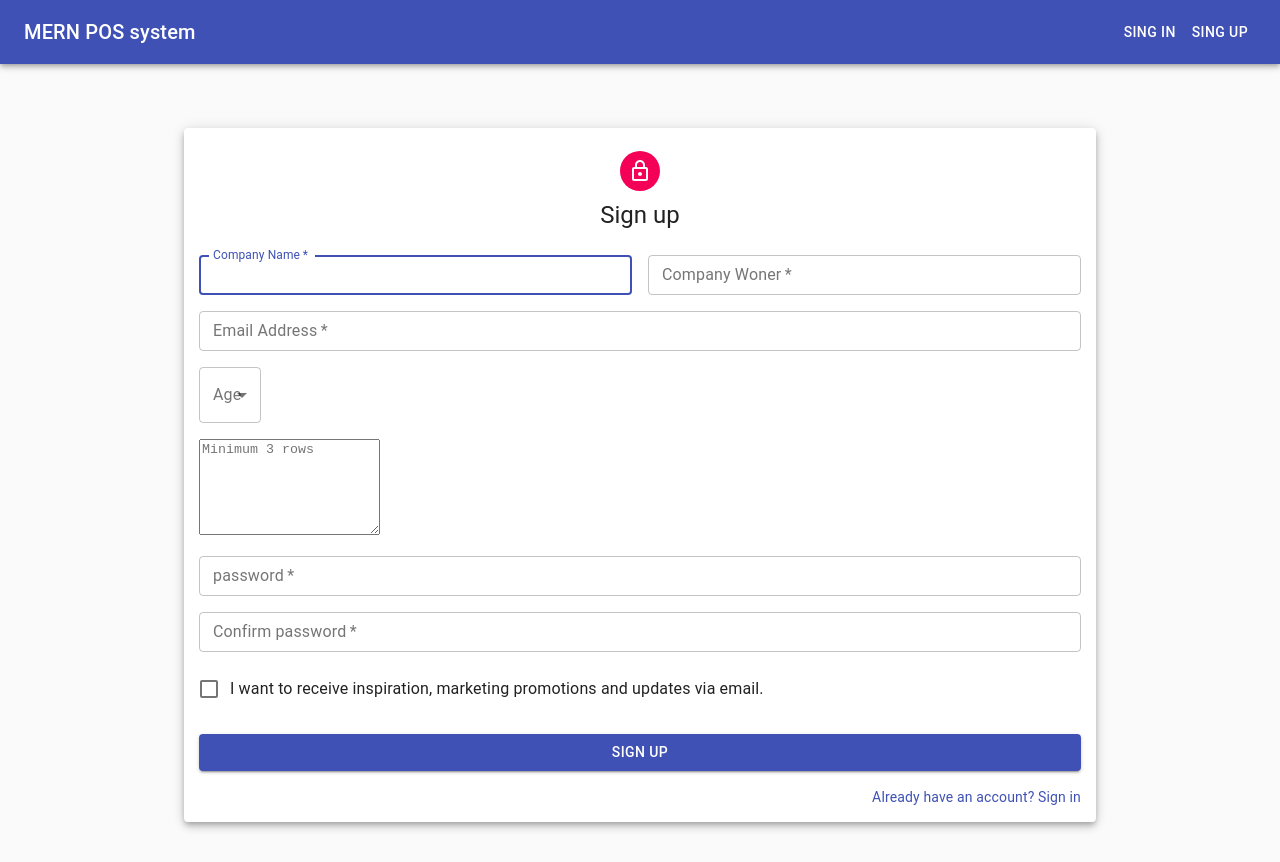
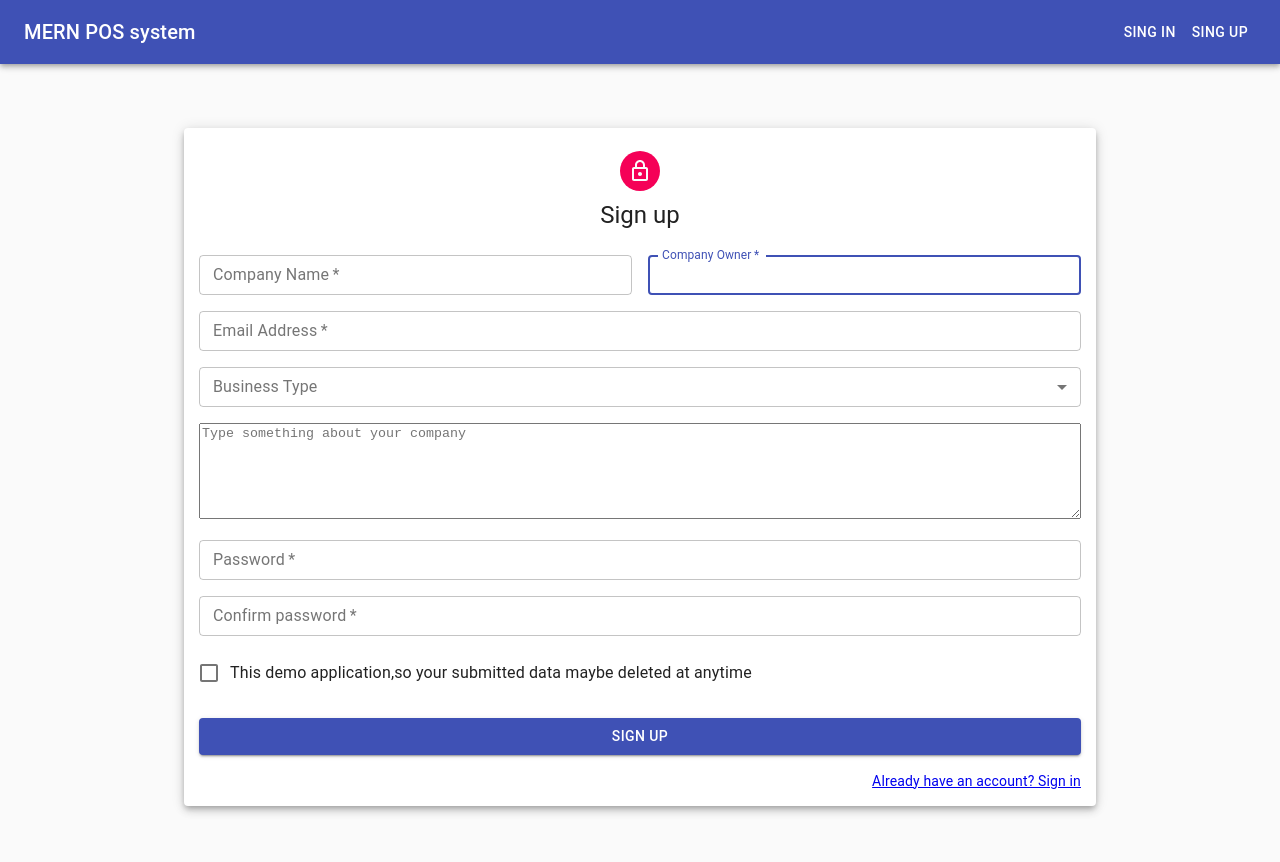
Before and after one commit to FriendsTech-Ltd/mern-pos, a React (Create React App) app in the folder client/: page /register in a window 1280 px wide. Built offline with nearby package versions, Linux system fonts and the light colour scheme; the HTML template or start-up script is replaced by a standard one.

Commit message:
complete signin signup page design

```diff
--- a/client/src/Components/Auth/SignIn.js
+++ b/client/src/Components/Auth/SignIn.js
@@ -1,19 +1,7 @@
 import React,{useState} from 'react';
-import Avatar from '@material-ui/core/Avatar';
-import Button from '@material-ui/core/Button';
-import CssBaseline from '@material-ui/core/CssBaseline';
-import TextField from '@material-ui/core/TextField';
-import FormControlLabel from '@material-ui/core/FormControlLabel';
-import Checkbox from '@material-ui/core/Checkbox';
-import Link from '@material-ui/core/Link';
-import Grid from '@material-ui/core/Grid';
-import Box from '@material-ui/core/Box';
+import {Link} from 'react-router-dom'
 import LockOutlinedIcon from '@material-ui/icons/LockOutlined';
-import Typography from '@material-ui/core/Typography';
-import { makeStyles } from '@material-ui/core/styles';
-import Container from '@material-ui/core/Container';
-import { Paper , Input} from '@material-ui/core';
-
+import {Grid,Box,Container, Avatar,Typography,makeStyles, Button,CssBaseline,TextField,FormControlLabel,Checkbox,Paper} from '@material-ui/core';
 
 
 const useStyles = makeStyles((theme) => ({
@@ -74,11 +62,7 @@ const onChange=e=>{setFormData({...formData,[e.target.name]:e.target.value});}
             margin="normal"
             required
             fullWidth
-            id="email"
             label="Email Address"
-            name="email"
-            autoComplete="email"
-            autoFocus
             name="email"
             value={email}
             onChange={e=> onChange(e)}
@@ -90,11 +74,7 @@ const onChange=e=>{setFormData({...formData,[e.target.name]:e.target.value});}
             margin="normal"
             required
             fullWidth
-            id="password"
             label="Password"
-            name="password"
-            autoComplete="password"
-            autoFocus
             name="password"
             value={password}
             onChange={e=> onChange(e)}
@@ -120,7 +100,7 @@ const onChange=e=>{setFormData({...formData,[e.target.name]:e.target.value});}
               </Link>
             </Grid>
             <Grid item>
-              <Link href="#" variant="body2">
+              <Link to="/register" variant="body2">
                 {"Don't have an account? Sign Up"}
               </Link>
             </Grid>
--- a/client/src/Components/Auth/SignUp.js
+++ b/client/src/Components/Auth/SignUp.js
@@ -1,19 +1,9 @@
 import React, { useState } from 'react';
+import {Link} from 'react-router-dom'
 
-import Avatar from '@material-ui/core/Avatar';
-import Button from '@material-ui/core/Button';
-import CssBaseline from '@material-ui/core/CssBaseline';
-import TextField from '@material-ui/core/TextField';
-import FormControlLabel from '@material-ui/core/FormControlLabel';
-import Checkbox from '@material-ui/core/Checkbox';
-import Link from '@material-ui/core/Link';
-import Grid from '@material-ui/core/Grid';
-import Box from '@material-ui/core/Box';
+import {Grid,Box,Container, Avatar,Typography,makeStyles, Button,CssBaseline,TextField,FormControlLabel,Checkbox,Paper, MenuItem, Select, InputLabel, FormControl, TextareaAutosize} from '@material-ui/core';
 import LockOutlinedIcon from '@material-ui/icons/LockOutlined';
-import Typography from '@material-ui/core/Typography';
-import { makeStyles } from '@material-ui/core/styles';
-import Container from '@material-ui/core/Container';
-import { Paper, MenuItem, Select, InputLabel, FormControl, TextareaAutosize} from '@material-ui/core';
+
 
 const useStyles = makeStyles((theme) => ({
   paper: {
@@ -41,11 +31,23 @@ export default function SignUp() {
 
   const [formData,setFormData]=useState({
     companyName:"",
-    companyWoner:"",
+    companyOwner:"",
+    email:"",
+    companyType:"",
+    description:"",
+    password:"",
+    confirmPassword:""
+});
 
+const { companyName, companyOwner, email, companyType, description, password, confirmPassword} = formData
+const onSubmit=e=>{
+  e.preventDefault();
+  console.log({ companyName, companyOwner, email, companyType, description, password, confirmPassword})
+  }
 
-});
-  return (
+  const onChange=e=>{setFormData({...formData,[e.target.name]:e.target.value});}
+
+return (
     <Container component="main" maxWidth="md">
       <Paper elevation={5} >
       <CssBaseline />
@@ -56,73 +58,33 @@ export default function SignUp() {
         <Typography component="h1" variant="h5">
           Sign up
         </Typography>
-        <form className={classes.form} noValidate>
+        <form className={classes.form} onSubmit={e=>onSubmit(e)}>
           <Grid container spacing={2}>
             <Grid item xs={12} sm={6}>
               <TextField
                 size="small"
-                autoComplete="companyName"
                 name="companyName"
                 variant="outlined"
                 required
                 fullWidth
-                id="companyName"
                 label="Company Name"
                 autoFocus
+                value={companyName}
+                onChange={e=> onChange(e)}
               />
             </Grid>
             <Grid item xs={12} sm={6}>
               <TextField
                 size="small"
+                name="companyOwner"
                 variant="outlined"
                 required
                 fullWidth
-                id="comapnyWoner"
-                label="Company Woner"
-                name="comapnyWoner"
-                autoComplete="comapnyWoner"
+                label="Company Owner"
+                autoFocus
+                value={companyOwner}
+                onChange={e=> onChange(e)}
               />
-            </Grid>
-            <Grid item xs={12}>
-              <TextField
-                size="small"
-                variant="outlined"
-                required
-                fullWidth
-                id="email"
-                label="Email Address"
-                name="email"
-                autoComplete="email"
-              />
-            </Grid>
-
-
-
-            <Grid item xs={12}>
-            <FormControl variant="outlined" className={classes.formControl}>
-        <InputLabel id="demo-simple-select-outlined-label">Age</InputLabel>
-        <Select
-          labelId="demo-simple-select-outlined-label"
-          id="demo-simple-select-outlined"
-          size="small"
-          label="Age"
-        >
-          <MenuItem value="">
-            <em>None</em>
-          </MenuItem>
-          <MenuItem value={10}>Ten</MenuItem>
-          <MenuItem value={20}>Twenty</MenuItem>
-          <MenuItem value={30}>Thirty</MenuItem>
-        </Select>
-      </FormControl>
-        </Grid>
-
-
-
-
-            <Grid item xs={12}>
-            <TextareaAutosize rows={6}
-            placeholder="Minimum 3 rows" />
             </Grid>
 
 
@@ -132,11 +94,59 @@ export default function SignUp() {
                 variant="outlined"
                 required
                 fullWidth
+                label="Email Address"
+                name="email"
+                value={email}
+                onChange={e=> onChange(e)}
+              />
+            </Grid>
+
+
+
+        <Grid item xs={12}>
+        <FormControl variant="outlined" className={classes.formControl}
+        style={{width:"100%"}}
+        size="small">
+        <InputLabel id="demo-simple-select-outlined-label">Business Type</InputLabel>
+        <Select
+          labelId="demo-simple-select-outlined-label"
+          label="Business Type"
+          name="companyType"
+          onChange={e=> onChange(e)}
+          required
+
+        >
+          <MenuItem value="">
+            <em>None</em>
+          </MenuItem>
+          <MenuItem value='electronic'>Electronic</MenuItem>
+          <MenuItem value='mobile'>Mobile</MenuItem>
+          <MenuItem value='grocery'>Grocery</MenuItem>
+          <MenuItem value='hardware'>Hardware</MenuItem>
+          <MenuItem value='pharmacy'>Pharmacy</MenuItem>
+        </Select>
+      </FormControl>
+        </Grid>
+            <Grid item xs={12}>
+            <TextareaAutosize rows={6}
+             style={{width:"100%"}}
+            placeholder="Type something about your company"
+            name="description"
+            value={description}
+            onChange={e=> onChange(e)}
+            required
+             />
+            </Grid>
+              <Grid item xs={12}>
+              <TextField
+                size="small"
+                variant="outlined"
+                required
+                fullWidth
                 name="password"
-                label="password"
+                label="Password"
                 type="password"
-                id="password"
-                autoComplete=""
+                onChange={e=> onChange(e)}
               />
             </Grid>
         <Grid item xs={12}>
@@ -145,11 +155,10 @@ export default function SignUp() {
                 variant="outlined"
                 required
                 fullWidth
-                name="c_password"
+                name="confirmPassword"
                 label="Confirm password"
                 type="password"
-                id="password"
-                autoComplete=""
+                onChange={e=> onChange(e)}
               />
             </Grid>
 
@@ -157,7 +166,7 @@ export default function SignUp() {
             <Grid item xs={12}>
               <FormControlLabel
                 control={<Checkbox value="allowExtraEmails" color="primary" />}
-                label="I want to receive inspiration, marketing promotions and updates via email."
+                label="This demo application,so your submitted data maybe deleted at anytime"
               />
             </Grid>
           </Grid>
@@ -172,7 +181,7 @@ export default function SignUp() {
           </Button>
           <Grid container justify="flex-end">
             <Grid item>
-              <Link href="#" variant="body2">
+              <Link to="/login" variant="body2">
                 Already have an account? Sign in
               </Link>
             </Grid>
```
